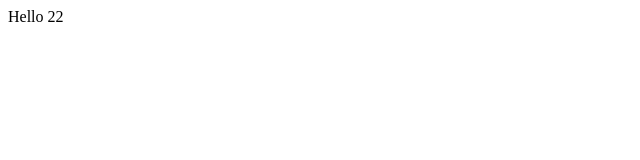
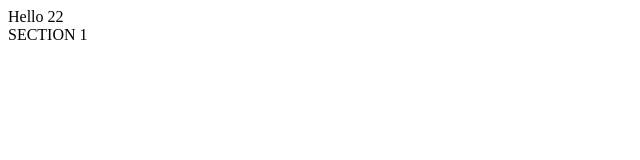
Before and after one commit to Marazi26/bakery, a plain HTML site: page index.html in a window 1280 px wide. Shown: the full height of the page, 0-640 px from the left. Drawn offline with Linux system fonts and the light colour scheme.

Commit message:
This is section 1

```diff
--- a/index.html
+++ b/index.html
@@ -8,5 +8,8 @@
 </head>
 <body>
     Hello 22
+    <section id="section1">
+        SECTION 1
+    </section>
 </body>
 </html>
```
